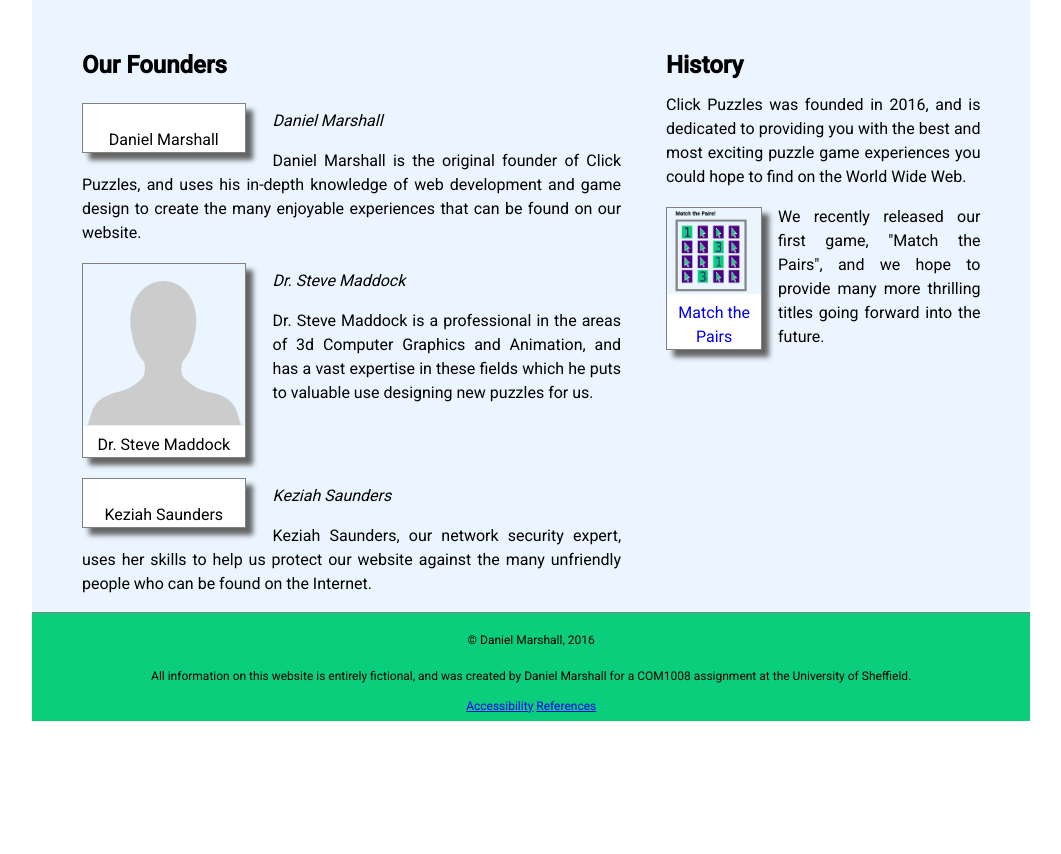
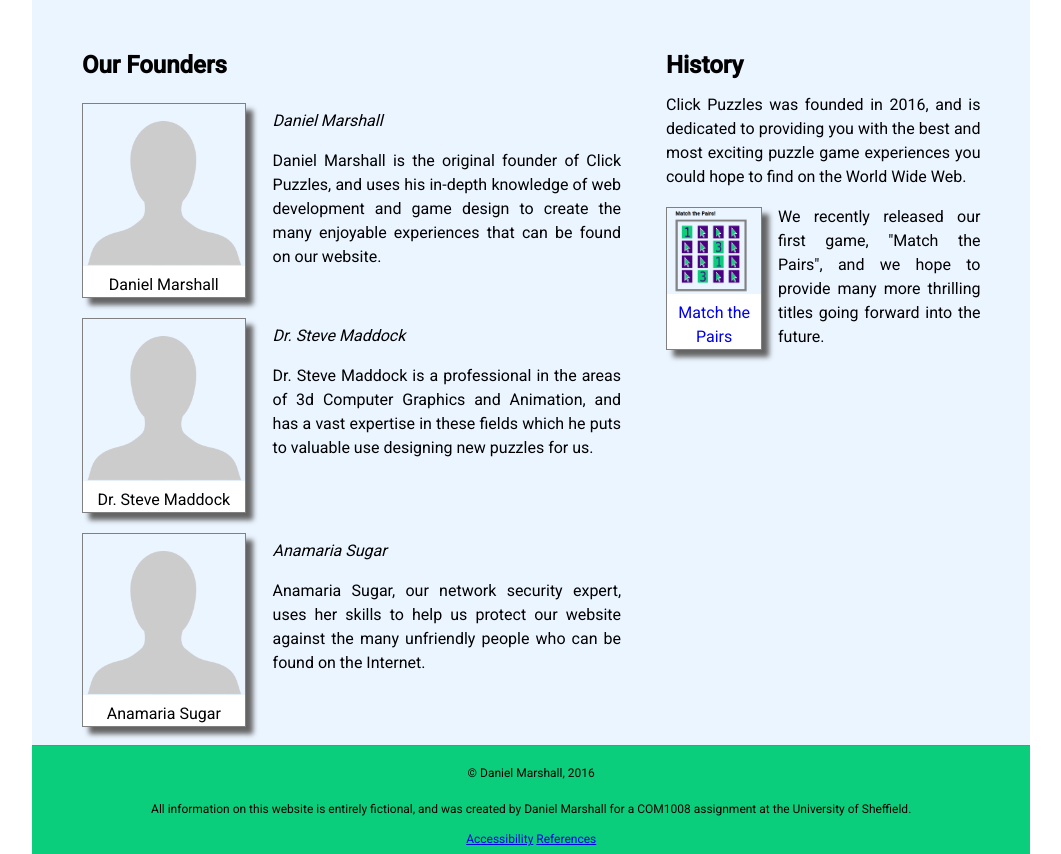
Before and after one commit to starsandspirals/click-puzzles, a plain HTML site: page founders.html in a window 1280 px wide. Shown: the part 201-1055 px from the top of the page, without its empty margins (64-1125 px from the left). Before the commit the page ends 922 px from the top, so only its background shows below. Drawn offline with Linux system fonts and the light colour scheme.

Commit message:
Fixed bug with picture not displaying

```diff
--- a/founders.html
+++ b/founders.html
@@ -42,7 +42,7 @@
 
 				<section>
 				<figure>
-					<img src="img/person.jpg" alt="" />
+					<img src="img/person.png" alt="" />
 					<figcaption>Daniel Marshall</figcaption>
 				</figure>
 				<p><em>Daniel Marshall</em></p>
@@ -64,11 +64,11 @@
 
 				<section>
 				<figure>
-					<img src="img/person.jpg" alt="" />
-					<figcaption>Keziah Saunders</figcaption>
+					<img src="img/person.png" alt="" />
+					<figcaption>Anamaria Sugar</figcaption>
 				</figure>
-				<p><em>Keziah Saunders</em></p>
-				<p>Keziah Saunders, our network security expert, uses her skills to help us protect our website against the many unfriendly people who can be found on
+				<p><em>Anamaria Sugar</em></p>
+				<p>Anamaria Sugar, our network security expert, uses her skills to help us protect our website against the many unfriendly people who can be found on
 					the Internet. </p>
 				</section>
 
```
